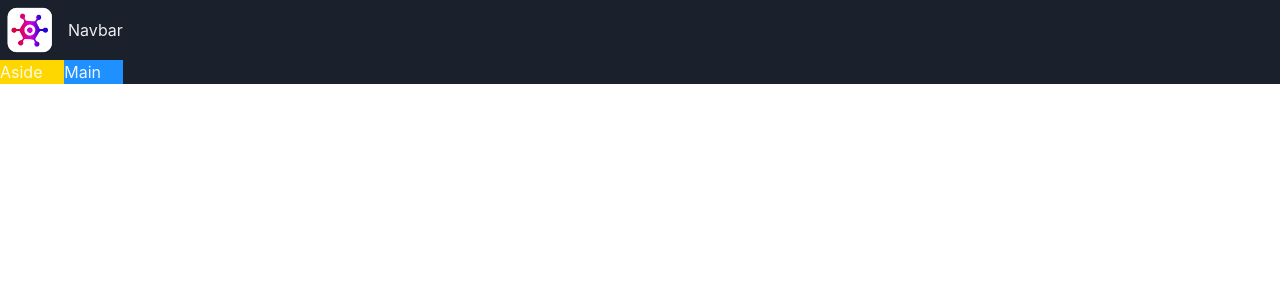
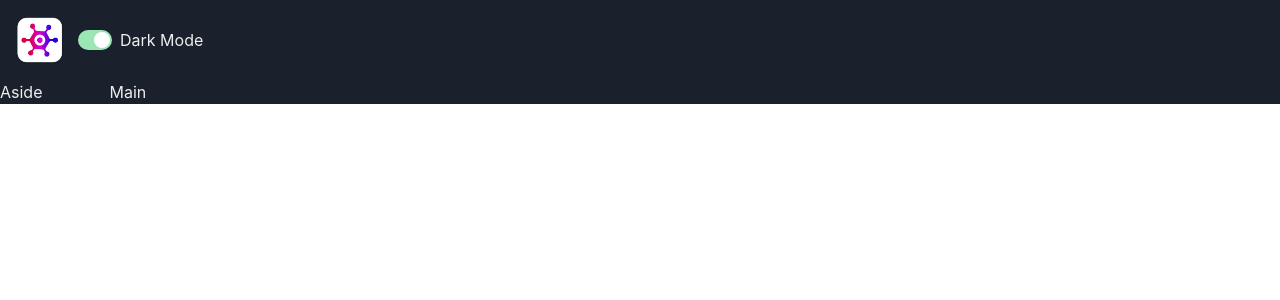
Before and after one commit to saif1448/game-hub-proj, a React (Vite) app in the folder game-hub-proj/: page / in a window 1280 px wide. Shown: the top 300 px of the page. Built offline with nearby package versions, Linux system fonts and the light colour scheme.

Commit message:
Built the color mode switch

```diff
--- a/game-hub-proj/src/App.tsx
+++ b/game-hub-proj/src/App.tsx
@@ -10,10 +10,10 @@ function App() {
       <Navbar/>
     </GridItem>
     <Show above='lg'>
-      <GridItem area={'aside'} bg='gold'>Aside</GridItem>
+      <GridItem area={'aside'} >Aside</GridItem>
     </Show>
 
-    <GridItem area={'main'} bg='dodgerblue'>Main</GridItem>
+    <GridItem area={'main'} >Main</GridItem>
   </Grid>
 }
 
--- /dev/null
+++ b/game-hub-proj/src/components/ColorModeSwitch.tsx
@@ -0,0 +1,17 @@
+import { HStack, Switch, Text, useColorMode } from '@chakra-ui/react'
+
+
+
+
+const ColorModeSwitch = () => {
+    const {toggleColorMode, colorMode} = useColorMode();
+    return (
+        <HStack>
+            <Switch colorScheme='green' isChecked={colorMode ==='dark'} onChange={toggleColorMode}/>
+            <Text>Dark Mode</Text>
+
+        </HStack>
+    )
+}
+
+export default ColorModeSwitch
--- a/game-hub-proj/src/components/Navbar.tsx
+++ b/game-hub-proj/src/components/Navbar.tsx
@@ -1,14 +1,15 @@
 
-import { HStack, Image, Text } from '@chakra-ui/react'
+import { HStack, Image} from '@chakra-ui/react'
 import logo from '../assets/logo.webp'
+import ColorModeSwitch from './ColorModeSwitch'
 
 
 
 const Navbar = () => {
     return (
-        <HStack>
+        <HStack justifyContent='space-between' padding='10px'>
             <Image src={logo} boxSize='60px' />
-            <Text>Navbar</Text>
+            <ColorModeSwitch/>
         </HStack>
     )
 }
```
